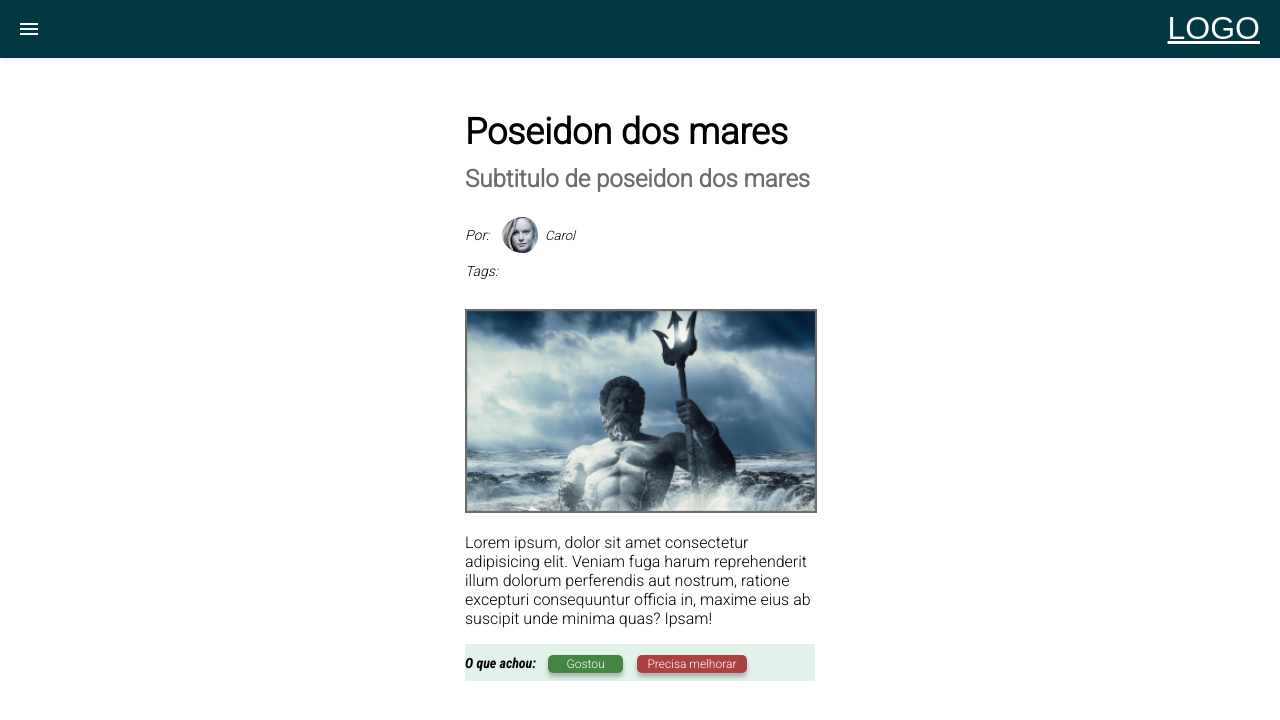
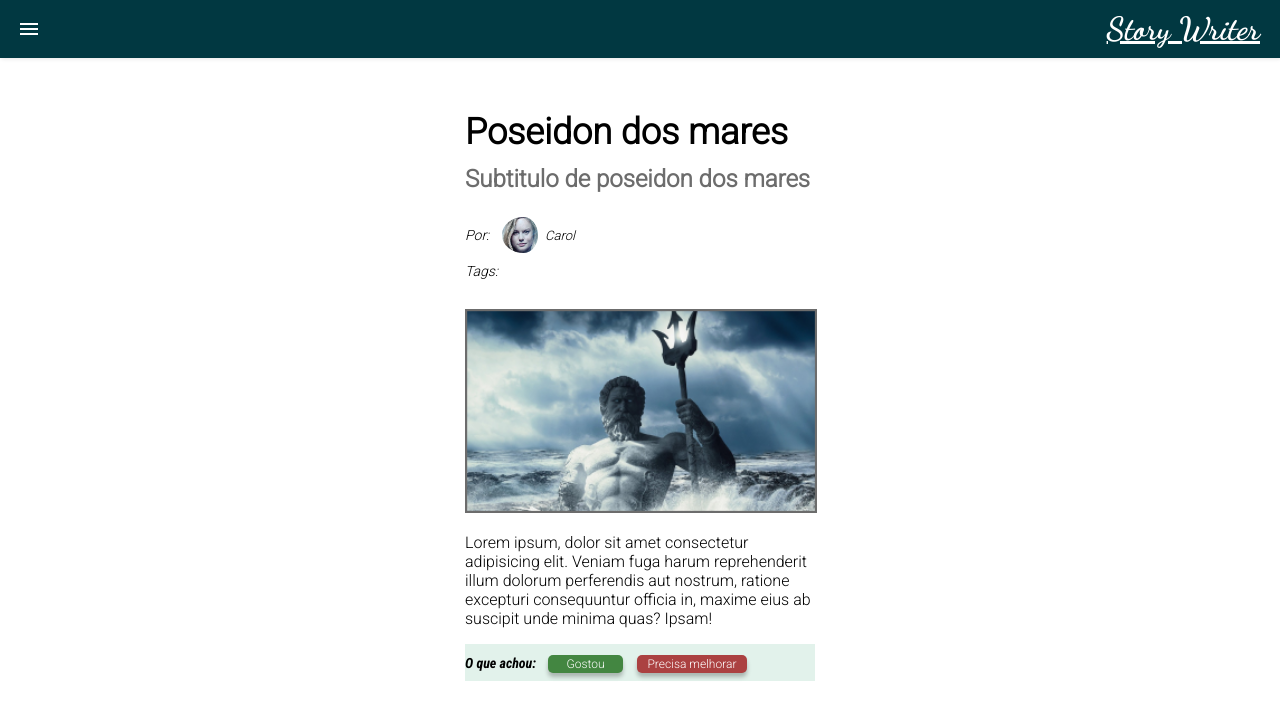
Before and after one commit to luane-aquino/zup-history-writer, a website: page frontend/story.html in a window 1280 px wide. Drawn offline with nearby package versions, Linux system fonts and the light colour scheme; no server answers.

Commit message:
change logo font-family

```diff
--- a/frontend/css/header.css
+++ b/frontend/css/header.css
@@ -1,3 +1,5 @@
+@import url('https://fonts.googleapis.com/css2?family=Dancing+Script:wght@700&display=swap');
+
 .header {
   background-color: #013841;
   box-shadow: 1px 1px 4px 0 rgba(0,0,0,.1);
@@ -28,6 +30,7 @@
   font-size: 2em;
   padding: 10px 20px;
   color: #fff;
+  font-family: 'Dancing Script', cursive;
 }
 .header .menu {
   clear: both;
--- a/frontend/story.html
+++ b/frontend/story.html
@@ -14,7 +14,7 @@
 </head>
 <body>
   <header class="header">
-    <a href="./profile.html" class="logo">LOGO</a>
+    <a href="./profile.html" class="logo">Story Writer</a>
     <input class="menu-btn" type="checkbox" id="menu-btn">
     <label for="menu-btn" class="menu-icon"><span class="nav-icon"></span></label>
     <ul class="menu">
```
Also changed, not shown: frontend/comment.html (+1 -1 lines), frontend/create-story.html (+1 -1 lines), frontend/profile.html (+1 -1 lines).
